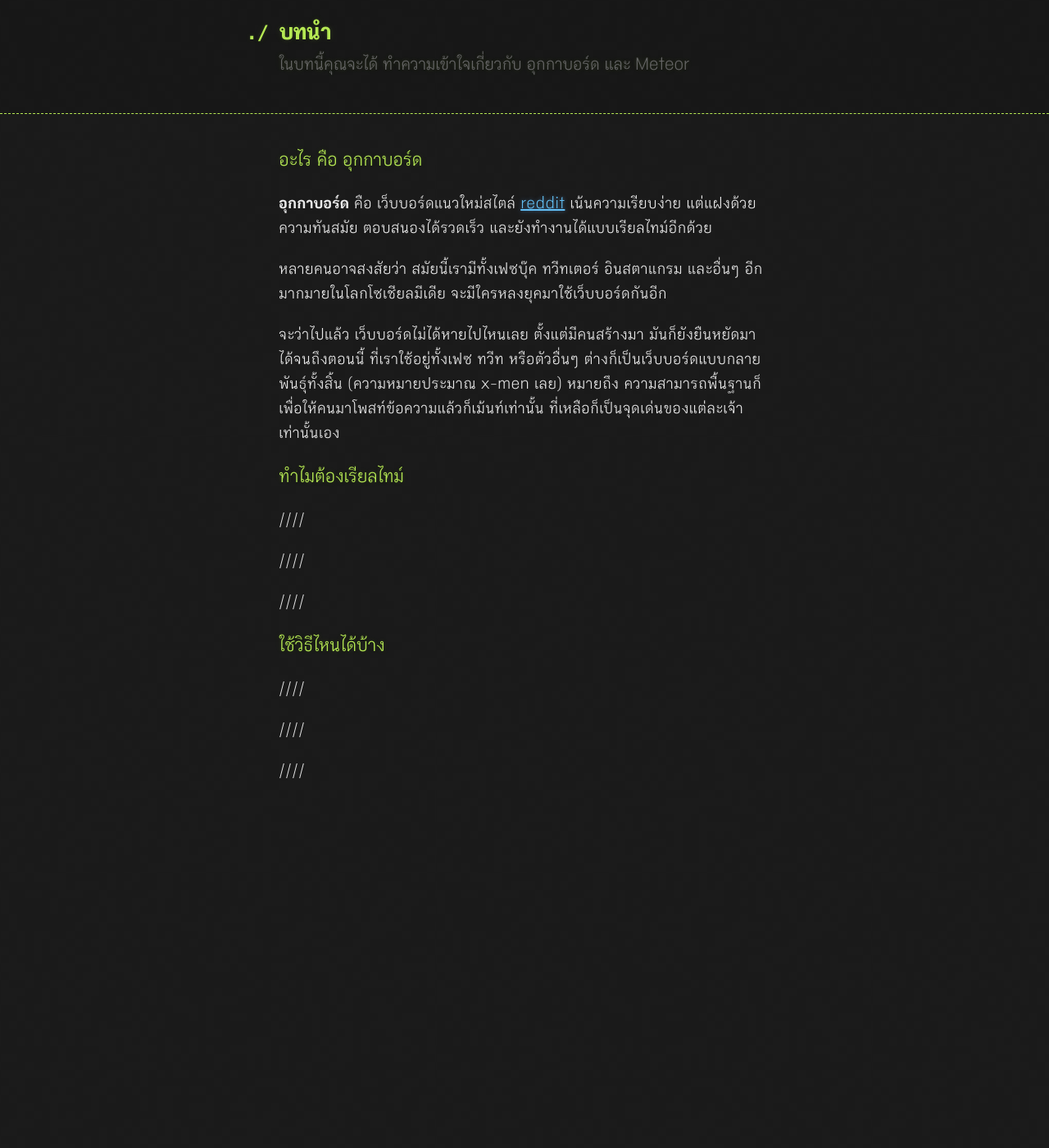
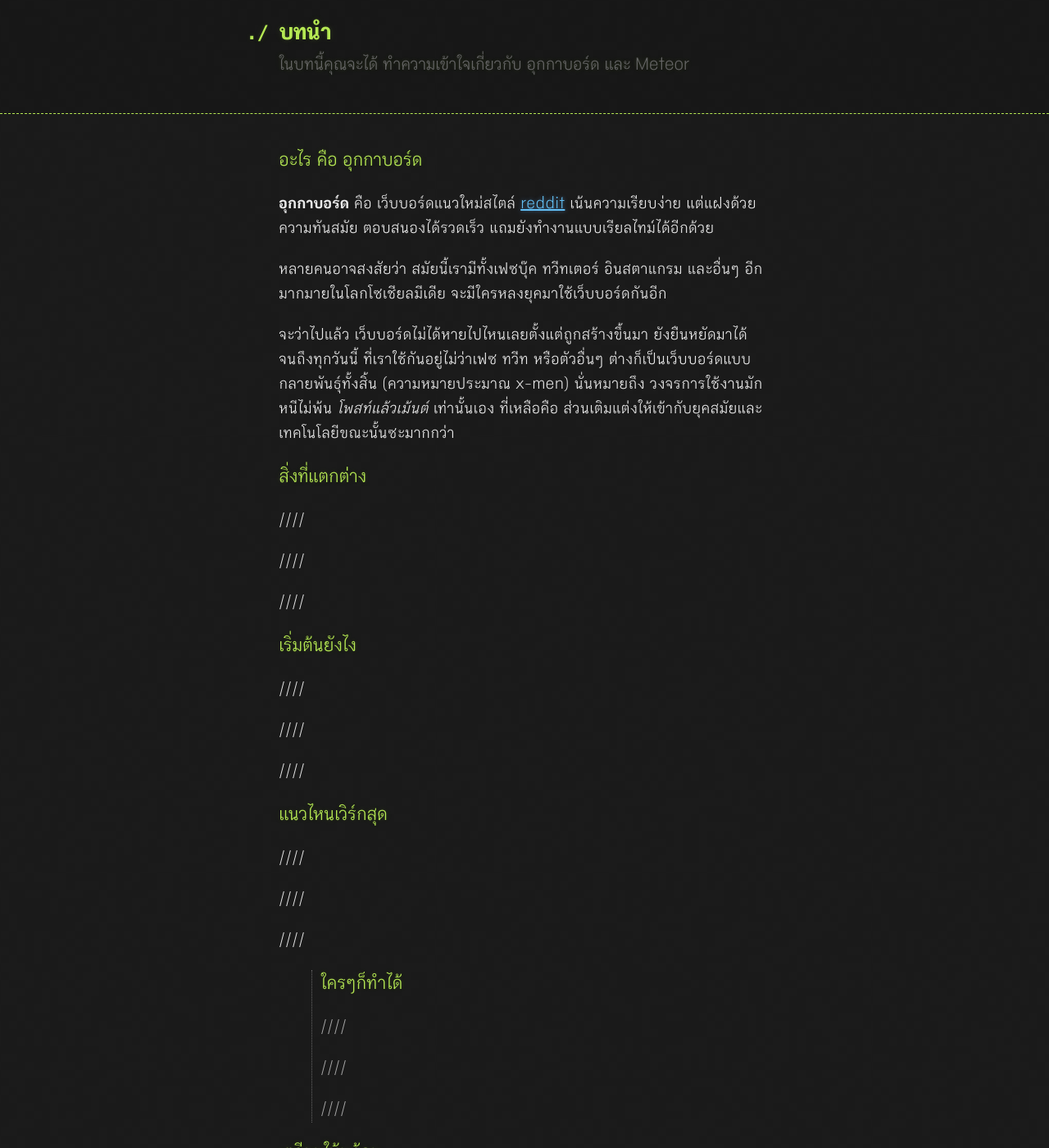
Before and after one commit to Ookkabat/DevelopOokkaboard, a Jekyll site: the page built from chapters/ch01-introduction.md, in a window 1280 px wide and 1400 px high. Shown: the whole window at 82% size. Built offline with Jekyll 4.4.1, drawn with Linux system fonts in a browser that asks for light colours.

Commit message:
Test html class & blockquote

```diff
--- a/chapters/ch01-introduction.md
+++ b/chapters/ch01-introduction.md
@@ -6,13 +6,13 @@ excerpt: ทำความเข้าใจเกี่ยวกับ อุ
 
 ## อะไร คือ อุกกาบอร์ด
 
-**อุกกาบอร์ด** คือ เว็บบอร์ดแนวใหม่สไตล์ [reddit](https://www.reddit.com/) เน้นความเรียบง่าย แต่แฝงด้วยความทันสมัย ตอบสนองได้รวดเร็ว และยังทำงานได้แบบเรียลไทม์อีกด้วย
+**อุกกาบอร์ด** คือ เว็บบอร์ดแนวใหม่สไตล์ [reddit](https://www.reddit.com/) เน้นความเรียบง่าย แต่แฝงด้วยความทันสมัย ตอบสนองได้รวดเร็ว แถมยังทำงานแบบเรียลไทม์ได้อีกด้วย
 
 หลายคนอาจสงสัยว่า สมัยนี้เรามีทั้งเฟซบุ๊ค ทวีทเตอร์ อินสตาแกรม และอื่นๆ อีกมากมายในโลกโซเชียลมีเดีย จะมีใครหลงยุคมาใช้เว็บบอร์ดกันอีก
 
-จะว่าไปแล้ว เว็บบอร์ดไม่ได้หายไปไหนเลย ตั้งแต่มีคนสร้างมา มันก็ยังยืนหยัดมาได้จนถึงตอนนี้ ที่เราใช้อยู่ทั้งเฟซ ทวีท หรือตัวอื่นๆ ต่างก็เป็นเว็บบอร์ดแบบกลายพันธ์ุทั้งสิ้น (ความหมายประมาณ x-men เลย) หมายถึง ความสามารถพื้นฐานก็เพื่อให้คนมาโพสท์ข้อความแล้วก็เม้นท์เท่านั้น ที่เหลือก็เป็นจุดเด่นของแต่ละเจ้าเท่านั้นเอง
+จะว่าไปแล้ว เว็บบอร์ดไม่ได้หายไปไหนเลยตั้งแต่ถูกสร้างขึ้นมา ยังยืนหยัดมาได้จนถึงทุกวันนี้ ที่เราใช้กันอยู่ไม่ว่าเฟซ ทวีท หรือตัวอื่นๆ ต่างก็เป็นเว็บบอร์ดแบบกลายพันธ์ุทั้งสิ้น (ความหมายประมาณ x-men) นั่นหมายถึง วงจรการใช้งานมักหนีไม่พ้น *โพสท์แล้วเม้นต์* เท่านั้นเอง ที่เหลือคือ ส่วนเติมแต่งให้เข้ากับยุคสมัยและเทคโนโลยีขณะนั้นซะมากกว่า
 
-## ทำไมต้องเรียลไทม์
+## สิ่งที่แตกต่าง
 
 ////
 
@@ -20,10 +20,36 @@ excerpt: ทำความเข้าใจเกี่ยวกับ อุ
 
 ////
 
-## ใช้วิธีไหนได้บ้าง
+## เริ่มต้นยังไง
 
 ////
 
 ////
 
 ////
+
+## แนวไหนเวิร์กสุด
+
+////
+
+////
+
+////
+
+{:.quote}
+>## ใครๆก็ทำได้
+>
+>////
+>
+>////
+>
+>////
+
+
+## เตรียมให้พร้อม
+
+////
+
+////
+
+////
```
